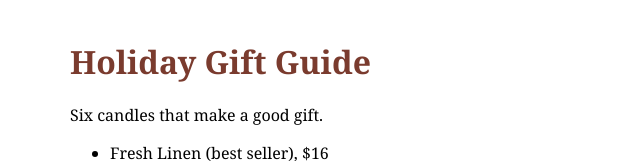
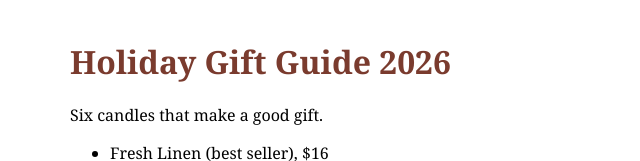
Before and after one commit to maya-brightwick/gift-guide, a plain HTML site: page index.html in a window 1280 px wide. Shown: the top 161 px of the page, without its empty margins (270-910 px from the left). Drawn offline with Linux system fonts and the light colour scheme.

Commit message:
Add the year to the heading

```diff
--- a/index.html
+++ b/index.html
@@ -6,7 +6,7 @@
   <link rel="stylesheet" href="style.css">
 </head>
 <body>
-  <h1>Holiday Gift Guide</h1>
+  <h1>Holiday Gift Guide 2026</h1>
   <p>Six candles that make a good gift.</p>
   <ul>
     <li>Fresh Linen (best seller), $16</li>
```
